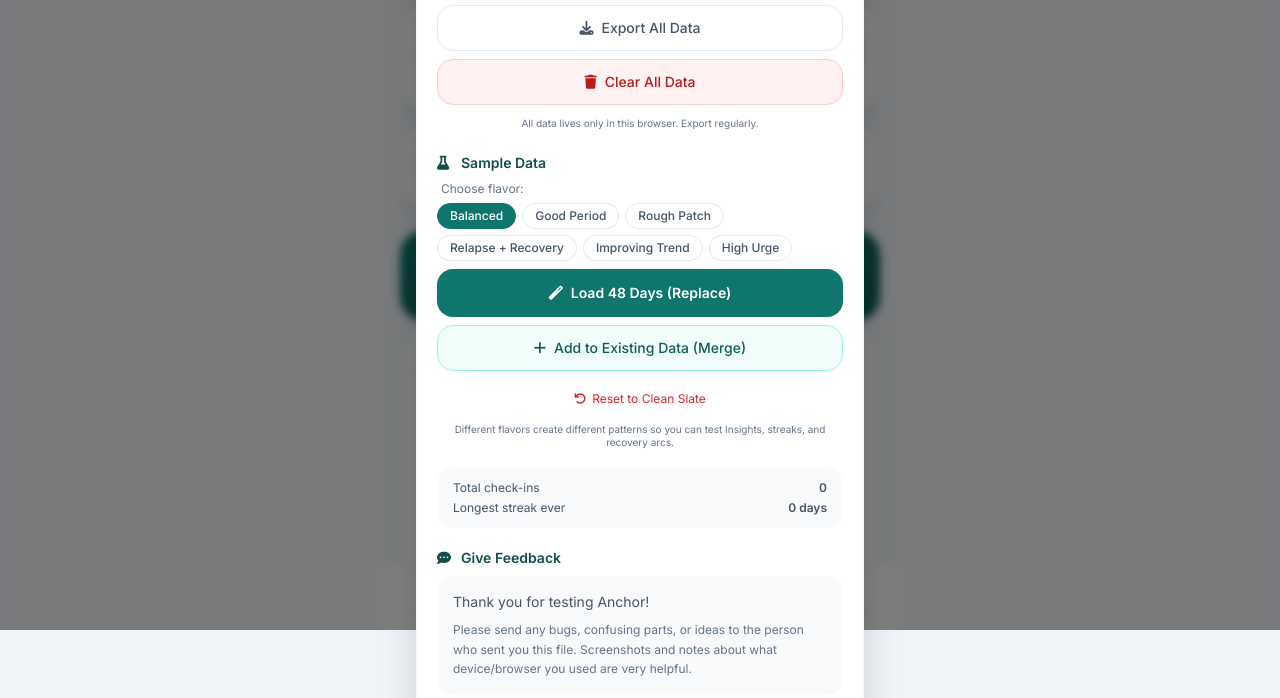
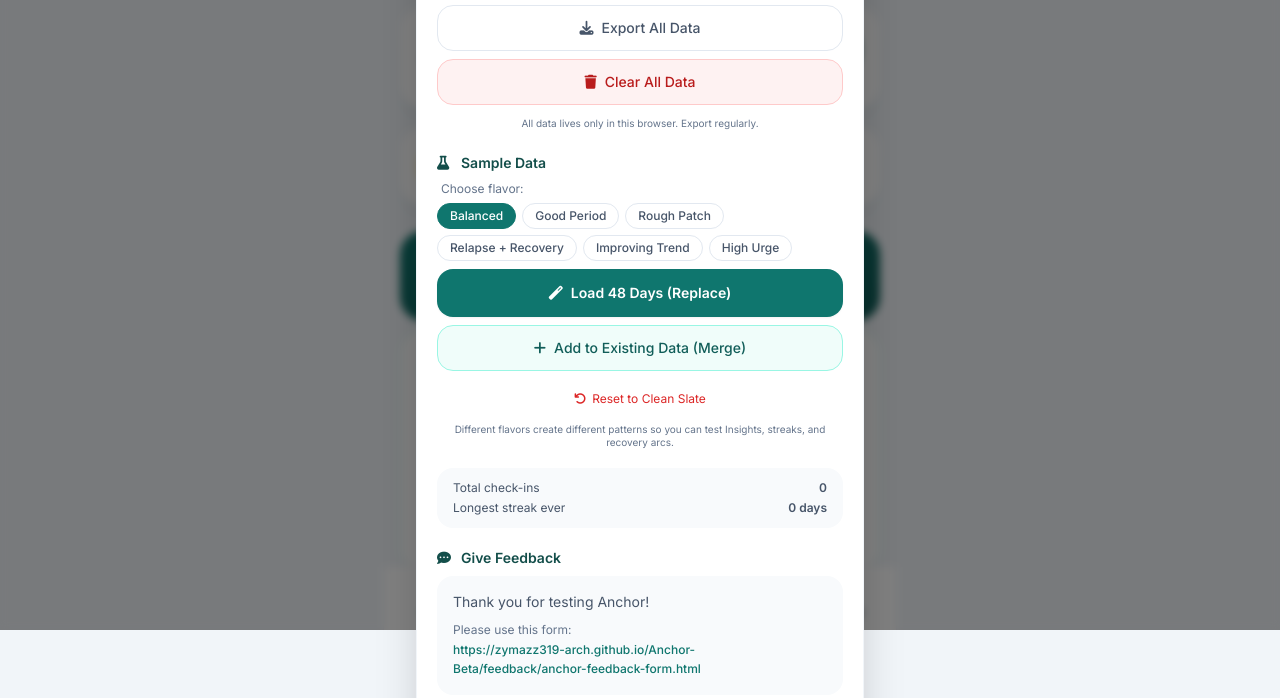
Before and after one commit to zymazz319-arch/Anchor-Beta, a plain HTML site: page Anchor-Beta-v0.9.html in a window 1280 px wide. Both pictures are taken after a click on the button 862 px from the left and 33 px from the top of the page. Shown: the part 170-868 px from the top of the page. Drawn offline with nearby package versions, Linux system fonts and the light colour scheme.

Commit message:
Add files via upload

```diff
--- a/Anchor-Beta-v0.9.html
+++ b/Anchor-Beta-v0.9.html
@@ -1332,8 +1332,8 @@
                         <div class="bg-slate-50 dark:bg-slate-700/60 rounded-2xl p-4 text-sm">
                             <p class="text-slate-600 dark:text-slate-300">Thank you for testing Anchor!</p>
                             <p class="text-slate-500 dark:text-slate-400 text-xs mt-2 leading-relaxed">
-                                Please send any bugs, confusing parts, or ideas to the person who sent you this file.
-                                Screenshots and notes about what device/browser you used are very helpful.
+                                Please use this form:<br>
+                                <span class="text-teal-700 dark:text-teal-300 font-medium">https://zymazz319-arch.github.io/Anchor-Beta/feedback/anchor-feedback-form.html</span>
                             </p>
                         </div>
                     </div>
```
